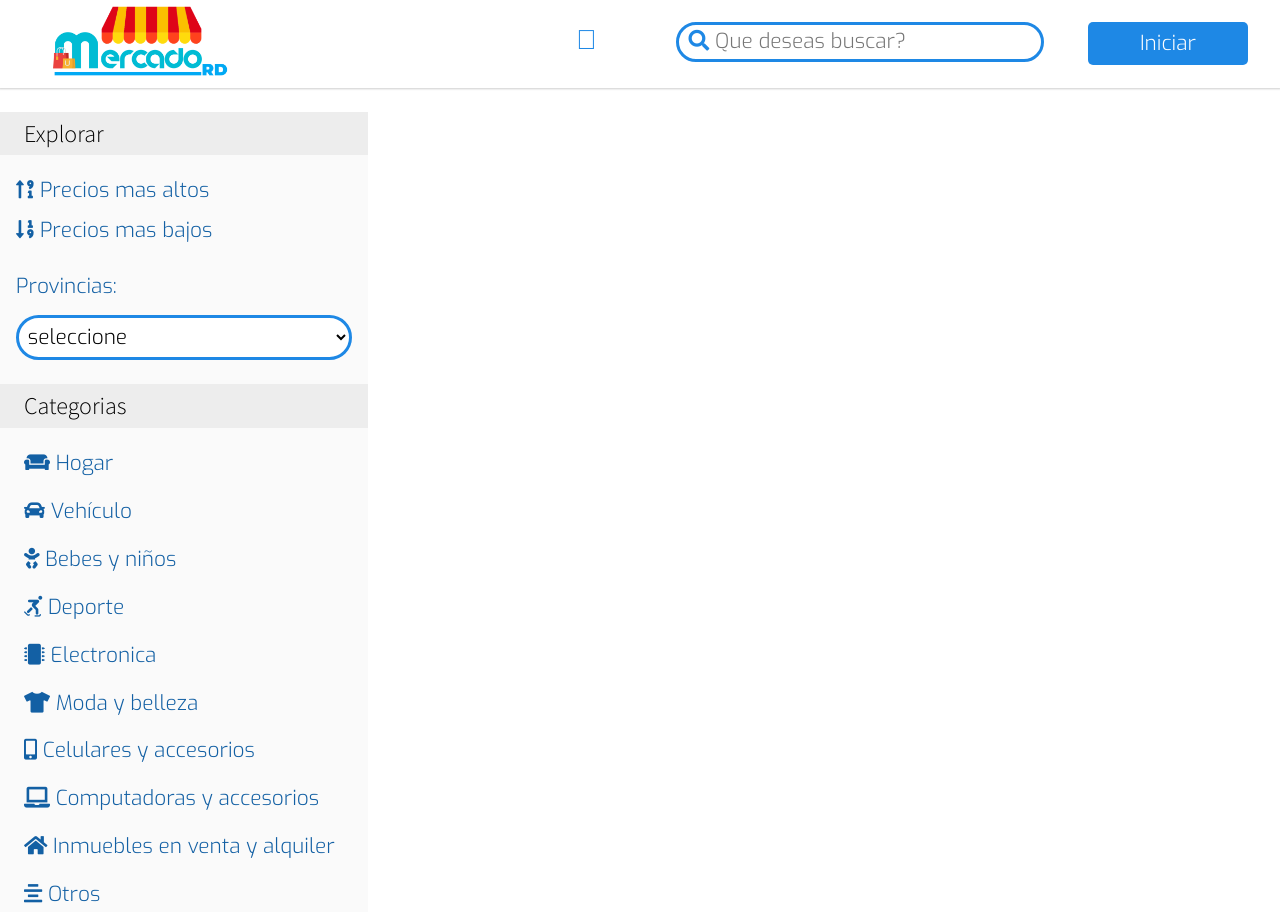
After one commit to Miguel-Gonzalez18/Mercado-rd, a PHP site: page / in a window 1280 px wide. The commit adds this page. Run offline with PHP 8.4, Linux system fonts and the light colour scheme; some libraries are stand-ins or nearby versions.

Commit message:
Navegacion terminada y Categorias agregadas

```diff
--- a/build/css/app.css
+++ b/build/css/app.css
@@ -1,3 +1,5 @@
+@import url("https://fonts.googleapis.com/css2?family=Exo:wght@200;300;700;900&display=swap");
+@import url("https://fonts.googleapis.com/css2?family=Source+Sans+Pro:wght@200;300;600;900&display=swap");
 /*! normalize.css v8.0.1 | MIT License | github.com/necolas/normalize.css */
 /* Document
    ========================================================================== */
@@ -336,3 +338,196 @@ template {
 [hidden] {
   display: none;
 }
+
+html {
+  box-sizing: border-box;
+}
+
+* {
+  margin: 0;
+  padding: 0;
+}
+
+*, *::before, *::after {
+  box-sizing: inherit;
+}
+
+body {
+  font-family: "Exo", sans-serif;
+  font-size: 1.3rem;
+}
+
+p {
+  font-size: 2rem;
+  color: #000;
+}
+
+.contenedor {
+  max-width: 120rem;
+  width: 95%;
+  margin: 0 auto;
+}
+
+a {
+  text-decoration: none;
+}
+
+img {
+  max-width: 100%;
+}
+
+h3 {
+  font-family: "Source Sans Pro", sans-serif;
+  font-size: 1.5rem;
+  font-weight: 300;
+  color: #000;
+}
+
+header {
+  box-shadow: 0 0 2px 1px rgba(0, 0, 0, 0.2);
+  padding: 0.3rem 0;
+  z-index: 1;
+  background-color: #fff;
+}
+header .fijo {
+  transition: 1s ease all;
+  box-shadow: 0 0 3px 2px rgba(0, 0, 0, 0.2);
+  position: fixed;
+  top: 0;
+}
+header .navegacion {
+  width: 100%;
+  display: flex;
+  justify-content: space-between;
+}
+@media (min-width: 768px) {
+  header .navegacion {
+    justify-content: space-between;
+  }
+}
+header .navegacion .menu-desplegable {
+  margin: auto 1rem;
+  font-size: 2rem;
+  color: #1E88E5;
+}
+header .navegacion .menu-desplegable:hover {
+  transition: 1s ease all;
+  color: #10538d;
+}
+@media (min-width: 768px) {
+  header .navegacion .menu-desplegable {
+    display: none;
+  }
+}
+header .logo {
+  width: 9rem;
+}
+@media (min-width: 768px) {
+  header .logo {
+    width: 13.5rem;
+  }
+}
+header .menu-principal {
+  display: none;
+}
+@media (min-width: 768px) {
+  header .menu-principal {
+    display: flex;
+    margin: auto 0;
+    width: 42rem;
+    text-align: center;
+    justify-content: space-between;
+  }
+}
+header .boton-principal {
+  display: block;
+  background-color: #1E88E5;
+  color: #fff;
+  padding: 0.6rem 1rem;
+  width: 10rem;
+  margin: 0;
+  border-radius: 5px;
+  font-weight: 400;
+}
+header .boton-principal:hover {
+  transition: 0.7s ease all;
+  box-shadow: 0 0 2px 1px rgba(0, 0, 0, 0.2);
+  background-color: #166dba;
+}
+
+.input-buscar {
+  color: #1E88E5;
+  border: 3px solid #1E88E5;
+  border-radius: 3rem;
+  padding: 0.3rem;
+  width: 23rem;
+}
+.input-buscar input {
+  width: 90%;
+  border: 0;
+  margin: 0;
+}
+.input-buscar input:focus {
+  border: none;
+  outline: none;
+}
+
+.enlaces {
+  display: grid;
+  grid-template-columns: repeat(2, 1fr);
+  gap: 1rem;
+}
+.enlaces i {
+  display: block;
+  color: #1E88E5;
+  margin: 0.3rem 0;
+  font-size: 1.7rem;
+  cursor: pointer;
+}
+
+.herramientas {
+  height: 100vh;
+}
+.herramientas h3 {
+  margin: 1.5rem 0;
+  padding: 0.5rem 1.5rem;
+  background-color: #ededed;
+}
+.herramientas .filtro ul li {
+  margin: 1rem;
+  color: #1360a4;
+  list-style: none;
+}
+.herramientas .filtro ul li a {
+  color: #1360a4;
+}
+.herramientas .filtro ul li form {
+  display: grid;
+}
+.herramientas .filtro ul li form label {
+  margin: 1rem 0;
+}
+.herramientas .filtro ul li form select {
+  color: #000;
+  border: 3px solid #1E88E5;
+  border-radius: 3rem;
+  padding: 0.3rem;
+  background-color: #fff;
+}
+.herramientas .filtro ul li form select:focus {
+  outline: none;
+  border: 3px solid #1E88E5;
+}
+
+.categorias ul li {
+  list-style: none;
+  margin: 1.5rem;
+}
+.categorias ul li a {
+  color: #1360a4;
+}
+
+aside {
+  width: 23rem;
+  background-color: #fafafa;
+}
--- a/gulpfile.js
+++ b/gulpfile.js
@@ -22,3 +22,4 @@ function watchArchivos(){
 }
 exports.cssMinificado = cssMinificado;
 exports.watchArchivos = watchArchivos;
+exports.default = series(css, watchArchivos);
--- /dev/null
+++ b/index.html
@@ -0,0 +1,128 @@
+<!DOCTYPE html>
+<html lang="es">
+<head>
+    <meta charset="UTF-8">
+    <meta http-equiv="X-UA-Compatible" content="IE=edge">
+    <meta name="viewport" content="width=device-width, initial-scale=1.0">
+    <meta name="description" content="Entra ya!!! Vende y compra lo que quieras,
+    publica tus productos o servicios en el mercado virtual mas completo y con mejores servicios de la República Dominicana">
+    <meta name="google" content="nositelinkssearchbox" >
+    <meta property="og:locale" content="es_ES">
+    <meta property="og:title" content="Mercado RD">
+    <meta property="og:type" content="store">
+    <meta property="og:description" content="Entra ya!!! Vende y compra lo que quieras,
+    publica tus anuncios o servicios en el mercado virtual mas completo y con mejores servicios de la República Dominicana">
+    <meta property="og:url" content="">
+    <meta property="og:image" content="src/img/logo.png">
+    <meta property="og:site_name" content="Mercado RD">
+    <link rel="stylesheet" href="build/css/app.css">
+    <link rel="shortcut icon" type="image/x-icon" href="src/img/icono.ico">
+    <link rel="stylesheet" href="https://pro.fontawesome.com/releases/v5.10.0/css/all.css" integrity="sha384-AYmEC3Yw5cVb3ZcuHtOA93w35dYTsvhLPVnYs9eStHfGJvOvKxVfELGroGkvsg+p" crossorigin="anonymous"/>
+    <title>Mercado RD | ¡Todo lo que necesitas!</title>
+</head>
+<body>
+    <header>
+        <div class="contenedor">
+            <nav class="navegacion">
+                <a href="index.html"><img class="logo" src="src/img/logo.png" alt="logo"></a>
+                <div class="menu-desplegable">
+                    <i class="fad fa-bars"></i>
+                </div>
+                <div class="menu-principal">
+                    <div class="enlaces">
+                        <a href="#" title="Tiendas"><i class="fad fa-store"></i></a>
+                        <a href="#" title="Centro de ayuda"><i class="fas fa-user-headset"></i></a>
+                    </div>
+                    <form action="" method="post">
+                        <div class="input-buscar">
+                            <i class="fas fa-search"></i>
+                            <input type="search" name="buscar" id="buscar" placeholder="Que deseas buscar?">
+                        </div>
+                    </form>
+                    <div class="botones">
+                        <a href="#" class="boton-principal">Iniciar</a>
+                    </div>
+                </div>
+            </nav>
+        </div>
+    </header>
+
+    <div class="contenido-principal">
+        <aside>
+            <div class="herramientas">
+                <h3>Explorar</h3>
+                <div class="filtro">
+                    <ul>
+                        <li>
+                            <a href="#"><i class="fas fa-sort-numeric-up-alt"></i> Precios mas altos</a>
+                        </li>
+                        <li>
+                            <a href="#"><i class="fas fa-sort-numeric-down"></i> Precios mas bajos</a>
+                        </li>
+                        <li>
+                            <form>
+                                <label for="provincias">Provincias:</label>
+                                <select name="provincias" id="provincias">
+                                  <option value="0" selected>seleccione</option>
+                                  <option value="azua">Azua</option>
+                                  <option value="bahoruco">Bahoruco</option>
+                                  <option value="barahona">Barahona</option>
+                                  <option value="dajabón">Dajabón</option>
+                                  <option value="distritoNacional">Distrito Nacional</option>
+                                  <option value="duarte">Duarte</option>
+                                  <option value="elíasPiña">Elías Piña</option>
+                                  <option value="elSeibo">El Seibo</option>
+                                  <option value="espaillat">Espaillat</option>
+                                  <option value="hatoMayor">Hato Mayor</option>
+                                  <option value="hermanasMirabal">Hermanas Mirabal</option>
+                                  <option value="independencia">Independencia</option>
+                                  <option value="laAltagracia">La Altagracia</option>
+                                  <option value="laRomana">La Romana</option>
+                                  <option value="laVega">La Vega</option>
+                                  <option value="maríaTrinidadSánchez">María Trinidad Sánchez</option>
+                                  <option value="monseñorNouel">Monseñor Nouel</option>
+                                  <option value="monteCristi">Monte Cristi</option>
+                                  <option value="montePlata">Monte Plata</option>
+                                  <option value="pedernales">Pedernales</option>
+                                  <option value="peravia">Peravia</option>
+                                  <option value="puertoPlata">Puerto Plata</option>
+                                  <option value="samaná">Samaná</option>
+                                  <option value="sanCristóbal">San Cristóbal</option>
+                                  <option value="sanJosédeOcoa">San José de Ocoa</option>
+                                  <option value="sanJuan">San Juan</option>
+                                  <option value="sanPedrodeMacorís">San Pedro de Macorís</option>
+                                  <option value="sánchezRamírez">Sánchez Ramírez</option>
+                                  <option value="santiago">Santiago</option>
+                                  <option value="santoDomingo">Santo Domingo</option>
+                                  <option value="valverde">Valverde</option>
+                                </select>
+                              </form>
+                        </li>
+                    </ul>
+                </div>
+
+                <h3>Categorias</h3>
+                <div class="categorias">
+                    <ul>
+                        <li><a href="#"><i class="fas fa-couch"></i> Hogar</a></li>
+                        <li><a href="#"><i class="fas fa-car"></i> Vehículo</a></li>
+                        <li><a href="#"><i class="fas fa-baby"></i> Bebes y niños</a></li>
+                        <li><a href="#"><i class="fas fa-skating"></i> Deporte</a></li>
+                        <li><a href="#"><i class="fas fa-microchip"></i> Electronica</a></li>
+                        <li><a href="#"><i class="fas fa-tshirt"></i> Moda y belleza</a></li>
+                        <li><a href="#"><i class="fas fa-mobile-alt"></i> Celulares y accesorios</a></li>
+                        <li><a href="#"><i class="fas fa-laptop"></i> Computadoras y accesorios</a></li>
+                        <li><a href="#"><i class="fas fa-home"></i> Inmuebles en venta y alquiler</a></li>
+                        <li><a href="#"><i class="fas fa-align-center"></i> Otros</a></li>
+                    </ul>
+                </div>
+            </div>
+        </aside>
+        <div class="contenedor">
+            <main class="articulos">
+
+            </main>
+        </div>
+    </div>
+</body>
+</html>
--- a/src/scss/app.scss
+++ b/src/scss/app.scss
@@ -1,3 +1,9 @@
+@import url('https://fonts.googleapis.com/css2?family=Exo:wght@200;300;700;900&display=swap');
+@import url('https://fonts.googleapis.com/css2?family=Source+Sans+Pro:wght@200;300;600;900&display=swap');
 @import 'base/normalize';
+@import 'base/mixin';
+@import 'base/variables';
 @import 'base/globales';
-@import 'base/variables';
+@import 'layout/header';
+@import 'layout/categorias';
+@import 'layout/articulos';
--- a/src/scss/base/_globales.scss
+++ b/src/scss/base/_globales.scss
@@ -0,0 +1,35 @@
+html{
+    box-sizing: border-box;
+}
+*{
+    margin: 0;
+    padding: 0;
+}
+*,*::before,*::after{
+    box-sizing: inherit;
+}
+body{
+    font-family: $fuente_principal;
+    font-size: 1.3rem;
+}
+p{
+    font-size: 2rem;
+    color: $negro;
+}
+.contenedor{
+    max-width: 120rem;
+    width: 95%;
+    margin: 0 auto;
+}
+a{
+    text-decoration: none;
+}
+img{
+    max-width: 100%;
+}
+h3{
+    font-family: $fuente_secundaria;
+    font-size: 1.5rem;
+    font-weight: $delgada;
+    color: $negro;
+}
--- /dev/null
+++ b/src/scss/base/_mixin.scss
@@ -0,0 +1,17 @@
+@mixin telefono {
+    @media (min-width: $telefono) {
+        @content;
+    }
+}
+
+@mixin tablet {
+    @media (min-width: $tablet) {
+        @content;
+    }
+}
+
+@mixin desktop {
+    @media (min-width: $desktop) {
+        @content;
+    }
+}
--- a/src/scss/base/_variables.scss
+++ b/src/scss/base/_variables.scss
@@ -0,0 +1,22 @@
+// Colores
+$negro: #000;
+$blanco: #fff;
+$verde: #117a8b;
+$azul: #1E88E5;
+$rojo: #C0392B;
+
+
+// Separaciones
+$separacion: 10rem;
+
+// Fuentes
+$fuente_principal: 'Exo', sans-serif;
+$fuente_secundaria: 'Source Sans Pro', sans-serif;
+$delgada: 300;
+$regular: 400;
+$bold: 700;
+
+// Media Queries
+$telefono: 480px;
+$tablet: 768px;
+$desktop: 1200px;
--- /dev/null
+++ b/src/scss/layout/_categorias.scss
@@ -0,0 +1,53 @@
+.herramientas{
+    height: 100vh;
+
+    h3{
+        margin: 1.5rem 0;
+        padding: .5rem 1.5rem;
+        background-color: darken($blanco, 7);
+    }
+    .filtro{
+        ul{
+            li{
+                margin: 1rem;
+                color: darken($azul, 15);
+                list-style: none;
+                a{
+                    color: darken($azul, 15);
+                }
+                form{
+                    display: grid;
+                    label{
+                        margin: 1rem 0;
+                    }
+                    select{
+                        color: $negro;
+                        border: 3px solid $azul;
+                        border-radius: 3rem;
+                        padding: .3rem;
+                        background-color: $blanco;
+                        &:focus{
+                            outline: none;
+                            border: 3px solid $azul;
+                        }
+                    }
+                }
+            }
+        }
+    }
+}
+.categorias{
+    ul{
+        li{
+            list-style: none;
+            margin: 1.5rem;
+            a{
+                color: darken($azul, 15);
+            }
+        }
+    }
+}
+aside{
+    width: 23rem;
+    background-color: darken($blanco, 2);
+}
--- /dev/null
+++ b/src/scss/layout/_header.scss
@@ -0,0 +1,91 @@
+header{
+    box-shadow: 0 0 2px 1px rgba(0, 0, 0, 0.2);
+    padding: .3rem 0;
+    z-index: 1;
+    background-color: $blanco;
+    .fijo{
+        transition: 1s ease all;
+        box-shadow: 0 0 3px 2px rgba(0, 0, 0, 0.2);
+        position: fixed;
+        top: 0;
+    }
+    .navegacion{
+        width: 100%;
+        display: flex;
+        justify-content: space-between;
+        @include tablet{
+            justify-content: space-between;
+        }
+        .menu-desplegable{
+            margin: auto 1rem;
+            font-size: 2rem;
+            color: $azul;
+            &:hover{
+                transition: 1s ease all;
+                color: darken($azul, 20);
+            }
+            @include tablet{
+                display: none;
+            }
+        }
+    }
+    .logo{
+        width: 9rem;
+        @include tablet{
+            width: 13.5rem;
+        }
+    }
+    .menu-principal{
+        display: none;
+        @include tablet{
+            display: flex;
+            margin: auto 0;
+            width: 42rem;
+            text-align: center;
+            justify-content: space-between;
+        }
+    }
+    .boton-principal{
+        display: block;
+        background-color: $azul;
+        color: $blanco;
+        padding: .6rem 1rem;
+        width: 10rem;
+        margin: 0;
+        border-radius: 5px;
+        font-weight: $regular;
+        &:hover{
+            transition: .7s ease all;
+            box-shadow: 0 0 2px 1px rgba(0, 0, 0, 0.2);
+            background-color: darken($azul, 10);
+        }
+    }
+}
+.input-buscar{
+    color: $azul;
+    border: 3px solid $azul;
+    border-radius: 3rem;
+    padding: .3rem;
+    width: 23rem;
+    input{
+        width: 90%;
+        border: 0;
+        margin: 0;
+        &:focus{
+            border: none;
+            outline: none;
+        }
+    }
+}
+.enlaces{
+    display: grid;
+    grid-template-columns: repeat(2, 1fr);
+    gap: 1rem;
+    i{
+        display: block;
+        color: $azul;
+        margin: .3rem 0;
+        font-size: 1.7rem;
+        cursor: pointer;
+    }
+}
```
Also changed, not shown: .htaccess (added), src/img/icono.ico (added), src/img/logo.png (added), src/img/undraw_add_to_cart_vkjp.svg (added), src/img/undraw_profile_6l1l.svg (added), src/img/undraw_profile_pic_ic5t.svg (added), src/scss/layout/_articulos.scss (added).
